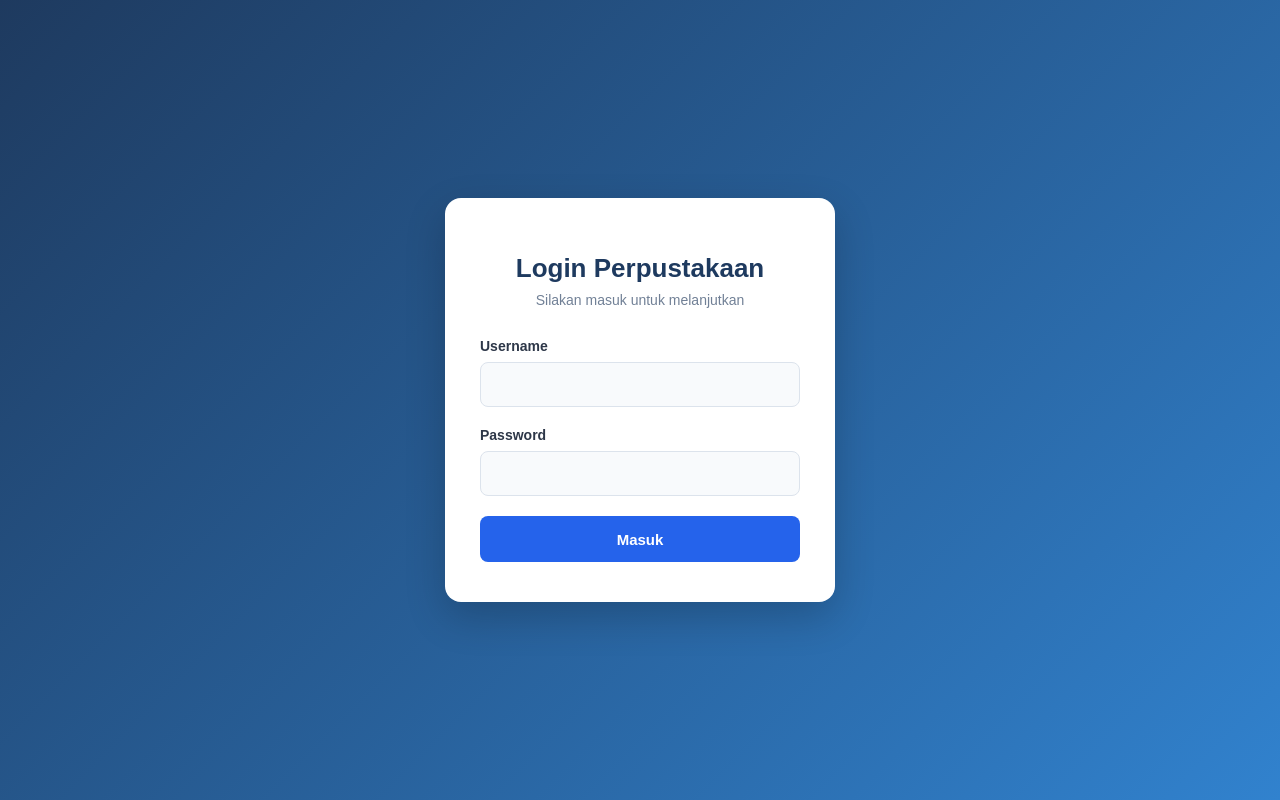
After one commit to hizama45-eng/crud-perpustakaan, a PHP site: page /login.php in a window 1280 px wide. The commit adds this page. Run offline with PHP 8.4, Linux system fonts and the light colour scheme.

Commit message:
update full

```diff
--- a/edit.php
+++ b/edit.php
@@ -1,6 +1,8 @@
 <?php
+
+include "auth.php";
+cek_login();
 include "koneksi.php";
-
 $id = $_GET['id'];
 
 $query = mysqli_query($koneksi, "SELECT * FROM buku WHERE id = '$id'");
@@ -45,6 +47,7 @@ if (isset($_POST['update'])) {
 <html>
 <head>
     <title>Edit Buku</title>
+    <link rel="stylesheet" href="style.css">
 </head>
 <body>
 
--- a/hapus.php
+++ b/hapus.php
@@ -1,7 +1,8 @@
 <?php
 
+include "auth.php";
+cek_login();
 include "koneksi.php";
-
 $id = $_GET['id'];
 
 $hapus = mysqli_query($koneksi, "DELETE FROM buku WHERE id = '$id'");
--- a/index.php
+++ b/index.php
@@ -1,4 +1,7 @@
 <?php
+
+include "auth.php";
+cek_login();
 include "koneksi.php";
 
 if (isset($_GET['cari'])) {
@@ -20,6 +23,7 @@ if (isset($_GET['cari'])) {
 <html>
 <head>
     <title>Data Buku</title>
+    <link rel="stylesheet" href="style.css">
 </head>
 <body>
 
@@ -32,6 +36,7 @@ if (isset($_GET['cari'])) {
 <a href="kategori/index.php">Kelola Kategori</a>
 
 <br><br>
+<a href="logout.php" onclick="return confirm('Yakin ingin logout?')">Logout</a>
 
 <form method="GET" action="">
     <input type="text" name="cari" placeholder="Cari judul buku..."
--- a/kategori/hapus.php
+++ b/kategori/hapus.php
@@ -1,4 +1,6 @@
 <?php
+include "../auth.php";
+cek_login("../");
 include "../koneksi.php";
 
 $id = (int) $_GET['id'];
--- a/kategori/index.php
+++ b/kategori/index.php
@@ -1,4 +1,6 @@
 <?php
+include "../auth.php";
+cek_login("../");
 include "../koneksi.php";
 
 $query = mysqli_query($koneksi, "SELECT * FROM kategori");
@@ -8,6 +10,7 @@ $query = mysqli_query($koneksi, "SELECT * FROM kategori");
 <html>
 <head>
     <title>Data Kategori</title>
+    <link rel="stylesheet" href="../style.css">
 </head>
 <body>
 
--- /dev/null
+++ b/login.css
@@ -0,0 +1,183 @@
+
+* {
+    margin: 0;
+    padding: 0;
+    box-sizing: border-box;
+}
+
+body {
+    min-height: 100vh;
+    padding: 20px;
+
+    display: flex;
+    justify-content: center;
+    align-items: center;
+
+    font-family: Arial, sans-serif;
+
+    background: linear-gradient(135deg, #1e3a5f, #3182ce);
+}
+
+
+.login-box {
+    width: 390px;
+    max-width: 100%;
+
+    padding: 40px 35px;
+
+    background: #ffffff;
+
+    border-radius: 16px;
+
+    box-shadow: 0 15px 40px rgba(0, 0, 0, 0.2);
+}
+
+
+.logo {
+    text-align: center;
+    font-size: 48px;
+    margin-bottom: 15px;
+}
+
+.login-box h2 {
+    text-align: center;
+    font-size: 26px;
+    color: #1e3a5f;
+
+    margin-bottom: 8px;
+}
+
+.subjudul {
+    text-align: center;
+    font-size: 14px;
+    color: #718096;
+
+    margin-bottom: 30px;
+}
+
+
+
+.login-box form {
+    margin: 0;
+    padding: 0;
+    border: none;
+    background: none;
+}
+
+.login-box label {
+    display: block;
+
+    margin-bottom: 8px;
+
+    color: #2d3748;
+    font-size: 14px;
+    font-weight: bold;
+}
+
+.login-box input[type="text"],
+.login-box input[type="password"] {
+    width: 100%;
+    height: 45px;
+
+    padding: 0 14px;
+    margin-bottom: 20px;
+
+    border: 1px solid #dce3ec;
+    border-radius: 8px;
+
+    background: #f8fafc;
+
+    font-size: 14px;
+    outline: none;
+
+    transition: 0.3s;
+}
+
+.login-box input:focus {
+    background: #ffffff;
+    border-color: #3182ce;
+
+    box-shadow: 0 0 0 3px rgba(49, 130, 206, 0.12);
+}
+
+.lihat-password {
+    display: flex;
+    align-items: center;
+    gap: 8px;
+
+    margin-bottom: 25px;
+
+    color: #64748b;
+    font-size: 13px;
+
+    cursor: pointer;
+}
+
+.lihat-password input {
+    cursor: pointer;
+}
+
+.login-box button {
+    width: 100%;
+    height: 46px;
+
+    border: none;
+    border-radius: 8px;
+
+    background: #2563eb;
+    color: white;
+
+    font-size: 15px;
+    font-weight: bold;
+
+    cursor: pointer;
+
+    transition: 0.3s;
+}
+
+.login-box button:hover {
+    background: #1d4ed8;
+
+    box-shadow: 0 5px 15px rgba(37, 99, 235, 0.25);
+}
+
+.login-box button:active {
+    transform: scale(0.98);
+}
+
+
+.error {
+    padding: 12px;
+
+    margin-bottom: 18px;
+
+    border: 1px solid #fecaca;
+    border-radius: 8px;
+
+    background: #fef2f2;
+    color: #dc2626;
+
+    text-align: center;
+    font-size: 13px;
+}
+
+@media (max-width: 480px) {
+
+    body {
+        padding: 15px;
+    }
+
+    .login-box {
+        width: 100%;
+        padding: 30px 22px;
+    }
+
+    .logo {
+        font-size: 40px;
+    }
+
+    .login-box h2 {
+        font-size: 23px;
+    }
+
+}
--- /dev/null
+++ b/login.php
@@ -0,0 +1,55 @@
+<?php
+session_start();
+
+function login($input_username, $input_password) {
+    $username = "admin";
+    $password = "12345";
+
+    if ($input_username == $username && $input_password == $password) {
+        return true;
+    }
+    return false;
+}
+
+if (isset($_POST['login'])) {
+    if (login($_POST['username'], $_POST['password'])) {
+        $_SESSION['login'] = true;
+        header("Location: index.php");
+        exit;
+    } else {
+        header("Location: login.php?error=1");
+        exit;
+    }
+}
+?>
+
+<!DOCTYPE html>
+<html>
+<head>
+    <title>Login</title>
+    <link rel="stylesheet" href="login.css">
+</head>
+<body>
+
+<main class="login-box">
+    <div class="logo" aria-hidden="true"></div>
+    <h2>Login Perpustakaan</h2>
+    <p class="subjudul">Silakan masuk untuk melanjutkan</p>
+
+    <?php if (isset($_GET['error'])) { ?>
+        <p class="error">Username atau password tidak sesuai</p>
+    <?php } ?>
+
+    <form method="POST">
+        <label for="username">Username</label>
+        <input type="text" id="username" name="username" autocomplete="username" required>
+
+        <label for="password">Password</label>
+        <input type="password" id="password" name="password" autocomplete="current-password" required>
+
+        <button type="submit" name="login">Masuk</button>
+    </form>
+</main>
+
+</body>
+</html>
--- a/schema.sql
+++ b/schema.sql
@@ -1,7 +1,3 @@
-CREATE DATABASE perpustakaan;
-
-USE perpustakaan;
-
 CREATE TABLE buku (
     id INT AUTO_INCREMENT PRIMARY KEY,
     kode_buku VARCHAR(20),
```
Also changed, not shown: auth.php (added, +19 -0 lines), kategori/edit.php (+10 -0 lines), kategori/tambah.php (+49 -32 lines), koneksi.php (+15 -2 lines), logout.php (added, +7 -0 lines), style.css (added, +110 -0 lines), tambah.php (+4 -85 lines), gambar/6afd63336cc15.jpg, 3 other files.
